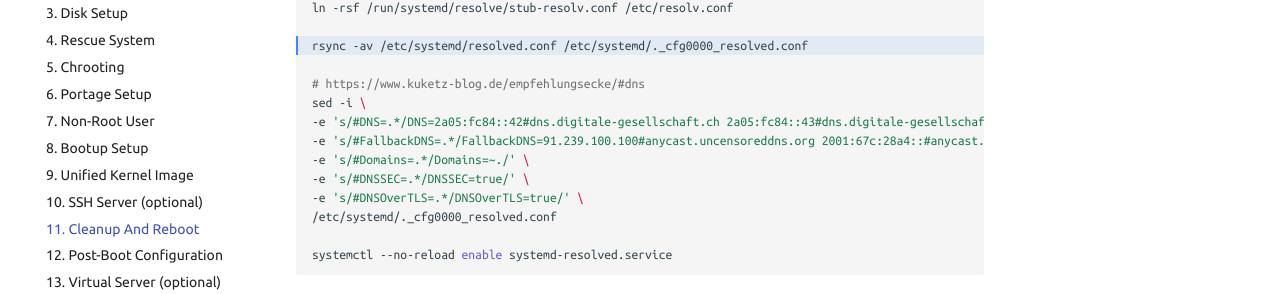
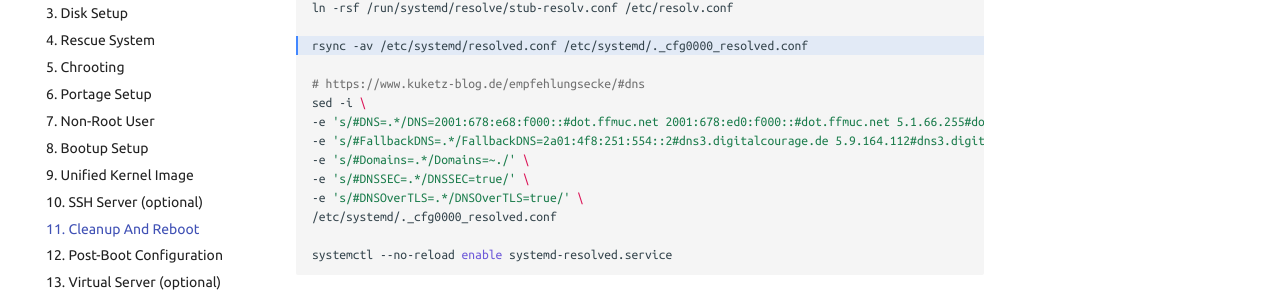
Before and after one commit to duxsco/gentoo-installation, an MkDocs documentation site: the page built from docs/cleanup_and_reboot.md, in a window 1280 px wide and 900 px high, scrolled down 554 px. Shown: the part 167-461 px from the top of the window. Built offline with MkDocs 1.6.1 and Material for MkDocs 9.7.7, drawn with Linux system fonts in a browser that asks for light colours; comment, search, counter and statistics services are not loaded.

Commit message:
Revert "Use DNSSEC secured DNS servers"
This reverts commit 658ba7b00fb418529b8837800dc7fd11c95c6d1c.

```diff
--- a/docs/cleanup_and_reboot.md
+++ b/docs/cleanup_and_reboot.md
@@ -33,8 +33,8 @@ rsync -av /etc/systemd/resolved.conf /etc/systemd/._cfg0000_resolved.conf
 
 # https://www.kuketz-blog.de/empfehlungsecke/#dns
 sed -i \
--e 's/#DNS=.*/DNS=2a05:fc84::42#dns.digitale-gesellschaft.ch 2a05:fc84::43#dns.digitale-gesellschaft.ch 185.95.218.42#dns.digitale-gesellschaft.ch 185.95.218.43#dns.digitale-gesellschaft.ch/' \
--e 's/#FallbackDNS=.*/FallbackDNS=91.239.100.100#anycast.uncensoreddns.org 2001:67c:28a4::#anycast.uncensoreddns.org/' \
+-e 's/#DNS=.*/DNS=2001:678:e68:f000::#dot.ffmuc.net 2001:678:ed0:f000::#dot.ffmuc.net 5.1.66.255#dot.ffmuc.net 185.150.99.255#dot.ffmuc.net/' \
+-e 's/#FallbackDNS=.*/FallbackDNS=2a01:4f8:251:554::2#dns3.digitalcourage.de 5.9.164.112#dns3.digitalcourage.de/' \
 -e 's/#Domains=.*/Domains=~./' \
 -e 's/#DNSSEC=.*/DNSSEC=true/' \
 -e 's/#DNSOverTLS=.*/DNSOverTLS=true/' \
```
